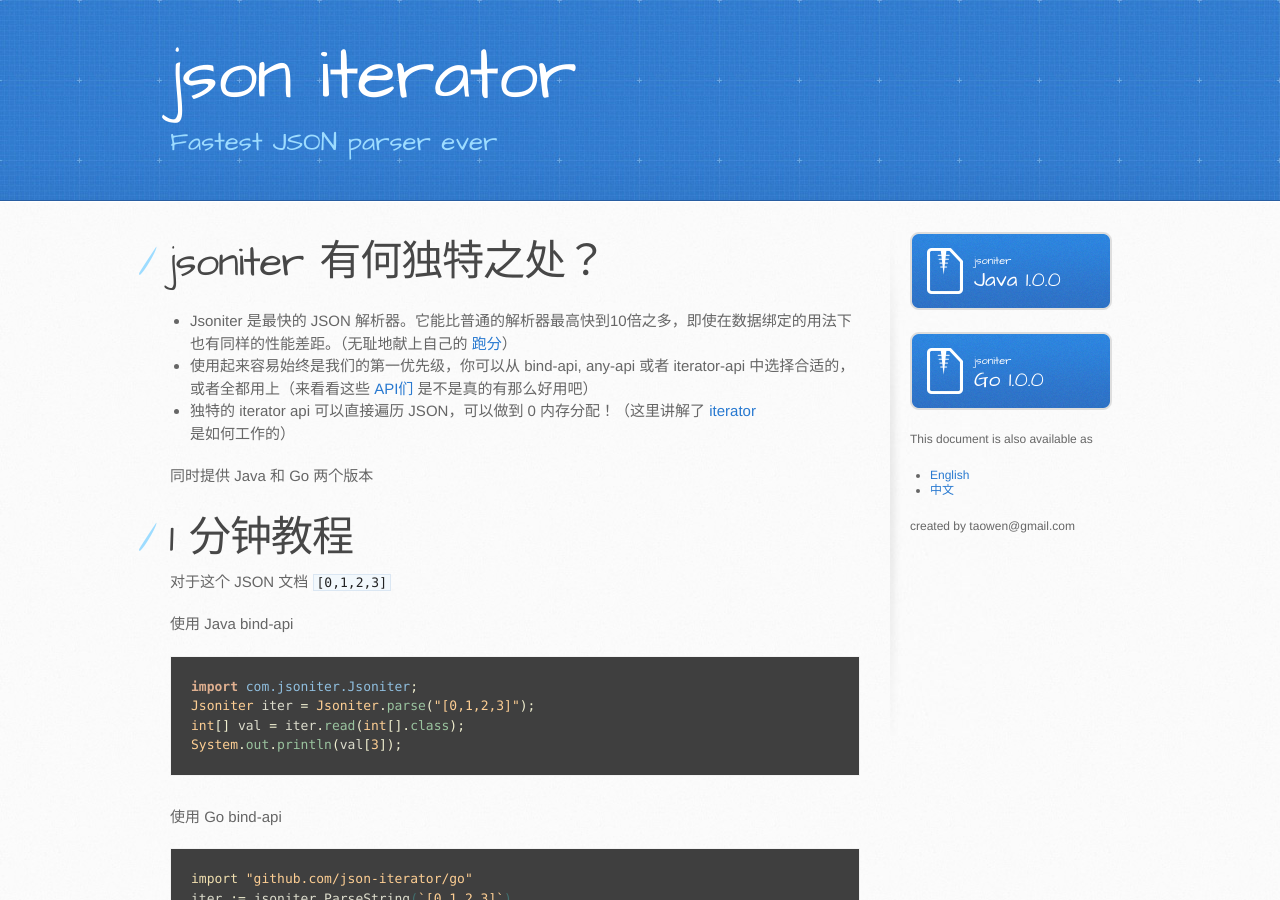
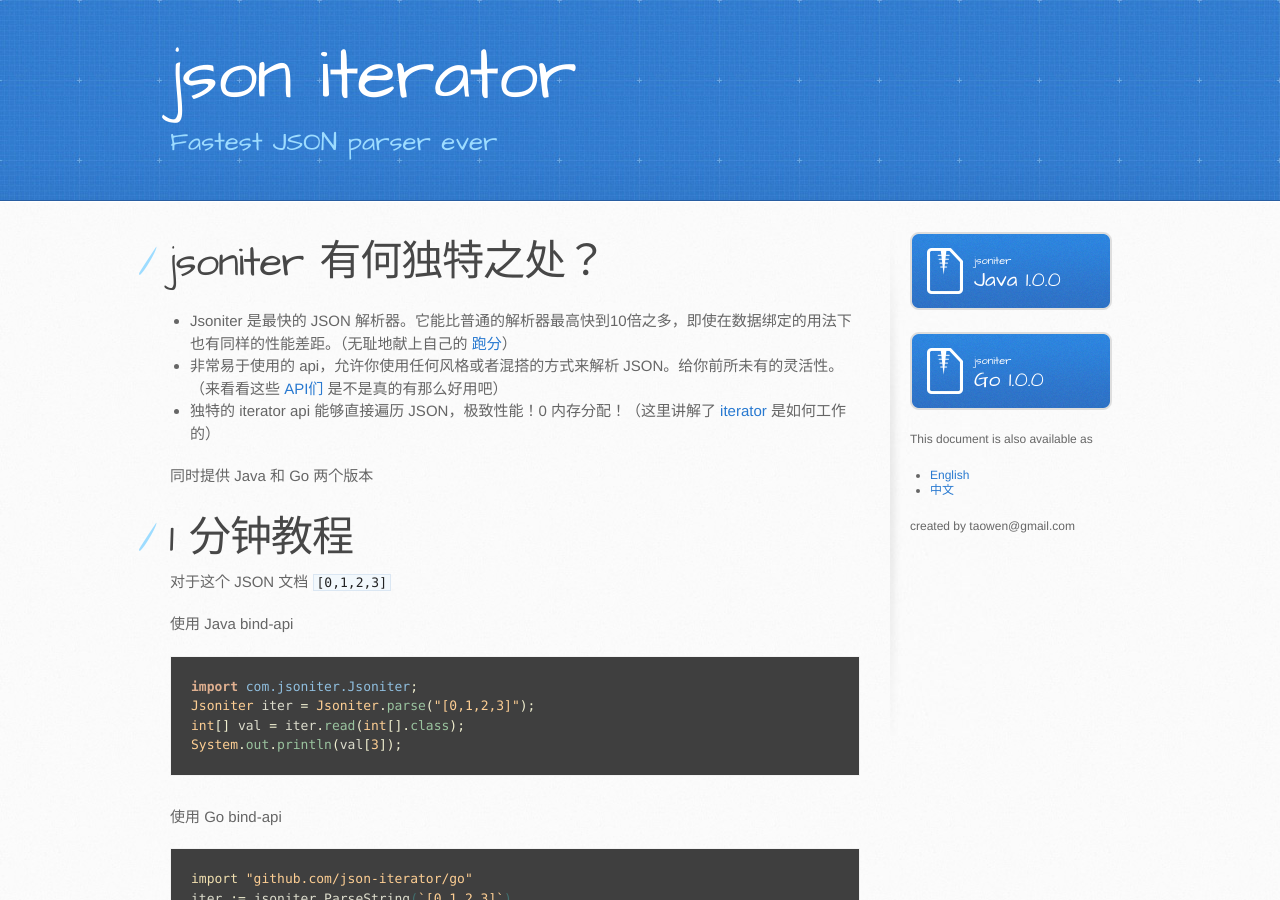
Before and after one commit to json-iterator/json-iterator.github.io, a Jekyll site: the page built from index.cn.md, in a window 1280 px wide and 900 px high. Built offline with Jekyll 4.4.1, drawn with Linux system fonts in a browser that asks for light colours; comment, search, counter and statistics services are not loaded.

Commit message:
Update index.cn.md

```diff
--- a/index.cn.md
+++ b/index.cn.md
@@ -6,8 +6,8 @@
 # jsoniter 有何独特之处？
 
 * Jsoniter 是最快的 JSON 解析器。它能比普通的解析器最高快到10倍之多，即使在数据绑定的用法下也有同样的性能差距。（无耻地献上自己的 [跑分](/benchmark.html)）
-* 使用起来容易始终是我们的第一优先级，你可以从 bind-api, any-api 或者 iterator-api 中选择合适的，或者全都用上（来看看这些 [API们](/api.html) 是不是真的有那么好用吧）
-* 独特的 iterator api 可以直接遍历 JSON，可以做到 0 内存分配！（这里讲解了 [iterator](/api.html#iterator-api) 是如何工作的）
+* 非常易于使用的 api，允许你使用任何风格或者混搭的方式来解析 JSON。给你前所未有的灵活性。（来看看这些 [API们](/api.html) 是不是真的有那么好用吧）
+* 独特的 iterator api 能够直接遍历 JSON，极致性能！0 内存分配！（这里讲解了 [iterator](/api.html#iterator-api) 是如何工作的）
 
 同时提供 Java 和 Go 两个版本
 
```
